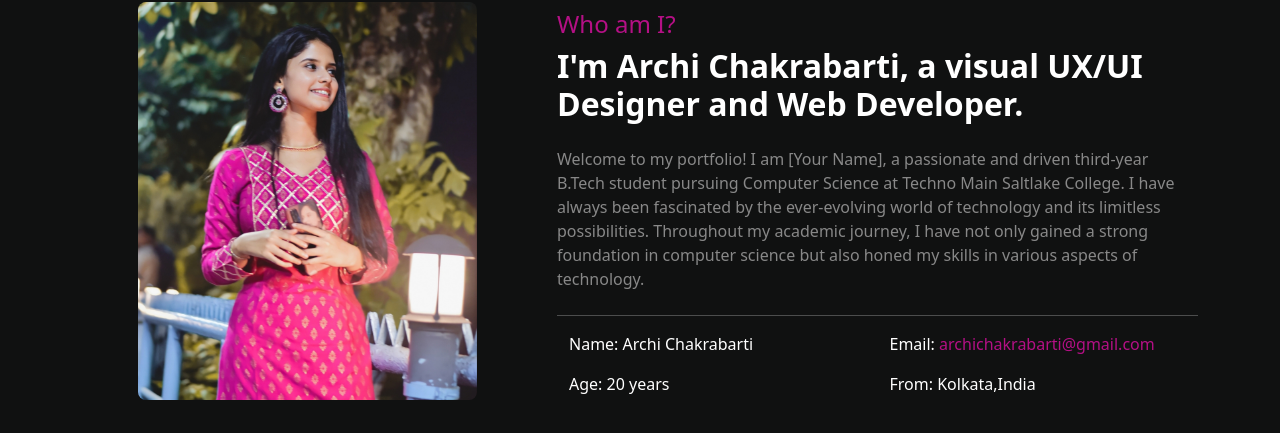
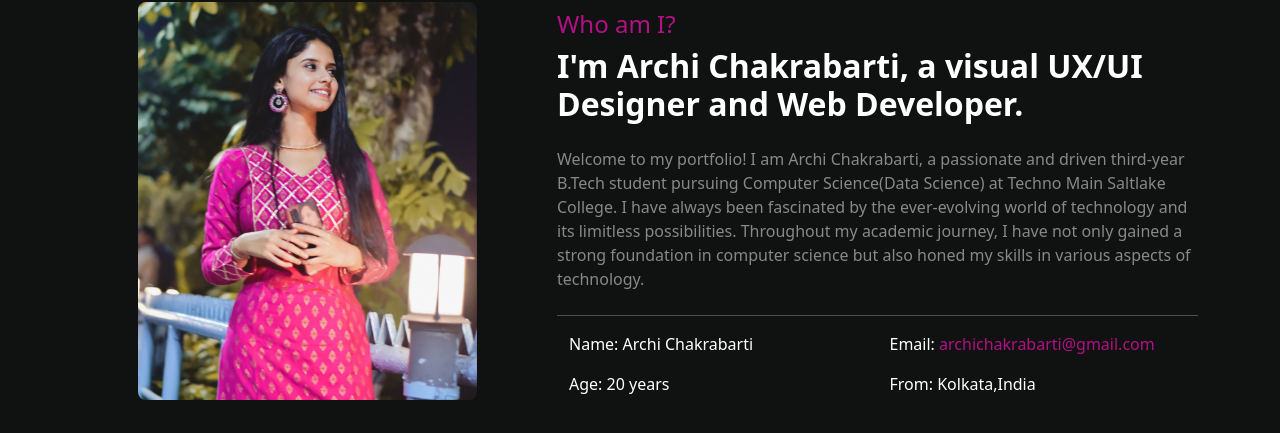
Before and after one commit to archies05/Codesoft_Archi_Project, a plain HTML site: page Codsoft_Task2_Portfolio/index.html in a window 1280 px wide. Shown: the part 1017-1450 px from the top of the page. Drawn offline with nearby package versions, Linux system fonts and the light colour scheme.

Commit message:
Update index.html

```diff
--- a/Codsoft_Task2_Portfolio/index.html
+++ b/Codsoft_Task2_Portfolio/index.html
@@ -98,7 +98,7 @@
                     <h4 class="mb-2 about-title">Who am I?</h4>
                     <h2 class="about-title"><b>I'm Archi Chakrabarti, a visual UX/UI Designer and Web Developer.</b>
                     </h2>
-                    <p class="my-4 about-description">Welcome to my portfolio! I am [Your Name], a passionate and driven third-year B.Tech student pursuing Computer Science at Techno Main Saltlake College. I have always been fascinated by the ever-evolving world of technology and its limitless possibilities. Throughout my academic journey, I have not only gained a strong foundation in computer science but also honed my skills in various aspects of technology.</p>
+                    <p class="my-4 about-description">Welcome to my portfolio! I am Archi Chakrabarti, a passionate and driven third-year B.Tech student pursuing Computer Science(Data Science) at Techno Main Saltlake College. I have always been fascinated by the ever-evolving world of technology and its limitless possibilities. Throughout my academic journey, I have not only gained a strong foundation in computer science but also honed my skills in various aspects of technology.</p>
                     <hr>
                     <div class="container">
                         <div class="row">
```
